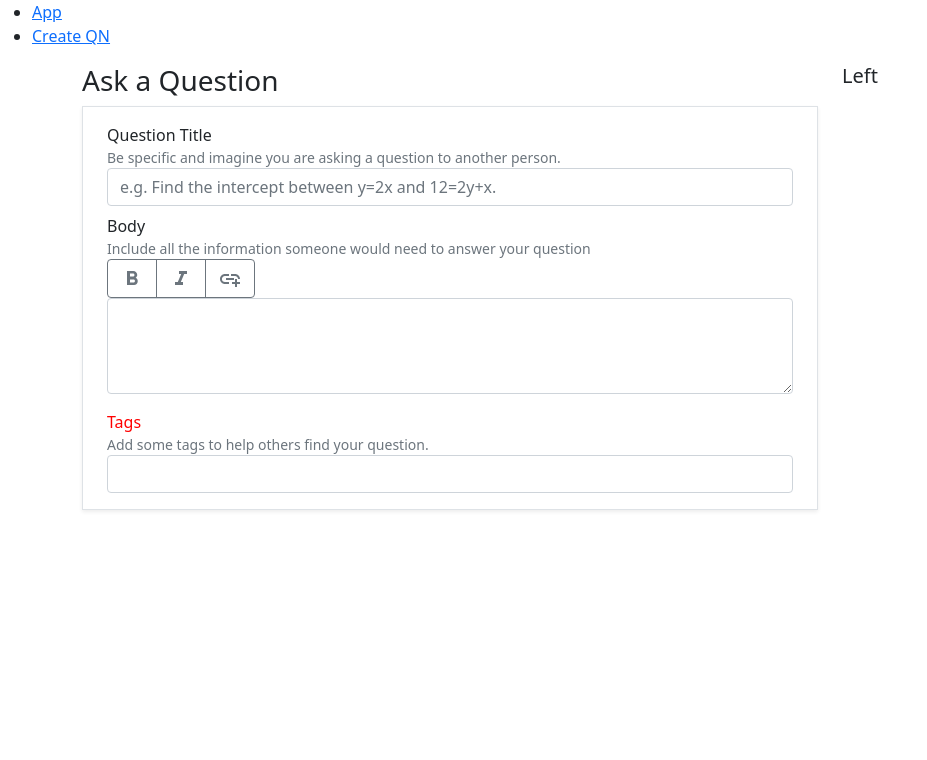
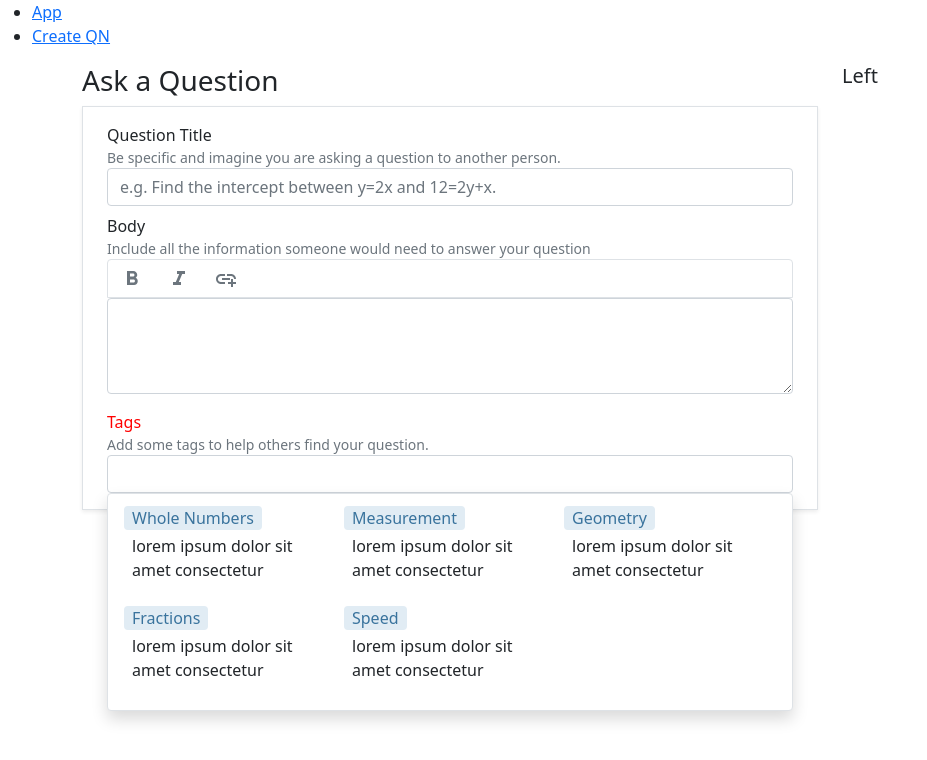
Before and after one commit to TYRPRO/qlassroomforum_ca2, a React (Create React App) app: page /CreateQn in a window 1280 px wide. Shown: the top 760 px of the page, without its empty margins (0-927 px from the left). Built offline with nearby package versions, Linux system fonts and the light colour scheme.

Commit message:
Added: TagDropdownList for tags

```diff
--- a/src/App.css
+++ b/src/App.css
@@ -1,5 +1,6 @@
 .App {
   text-align: center;
+  background-color: #fafafa;
 }
 
 .App-logo {
--- a/src/CreateQn.js
+++ b/src/CreateQn.js
@@ -1,11 +1,11 @@
 
-import { useState } from 'react';
+import { useState, useEffect } from 'react';
 import 'bootstrap/dist/css/bootstrap.min.css';
 import { Modal } from 'bootstrap/dist/js/bootstrap.bundle.js';
 import FormatBoldIcon from '@mui/icons-material/FormatBold';
 import FormatItalicIcon from '@mui/icons-material/FormatItalic';
 import AddLinkIcon from '@mui/icons-material/AddLink';
-
+import TagDropdown from './createQn/TagDropdown';
 
 function CreateQn() {
 
@@ -14,6 +14,30 @@ function CreateQn() {
   const [qnBody, set_qnBody] = useState([]);
   const [selected, set_selected] = useState();
 
+  const [tags, set_tags] = useState(["Whole Numbers", "Measurement", "Geometry", "Fractions", "Speed"]);
+  const [selected_tags, set_selected_tags] = useState([]);
+  const [shown_tags, set_shown_tags] = useState(["Whole Numbers", "Measurement", "Geometry", "Fractions", "Speed"]);
+
+  // useEffect(() => {
+  //   console.log('editing shown_tags');
+  //   var temp_shown_tag = shown_tags;
+  //   for (var i = 0; i < tags.length; i++) {
+  //     var skip = false;
+  //     for (var x = 0; x < selected_tags.length; x++) {
+
+  //       if (tags[i].name === selected_tags[x]) {
+  //         skip = true;
+  //       }
+  //     }
+
+  //     if (!skip) {
+  //       temp_shown_tag.push(tags[i]);
+  //     }
+
+  //   }
+  //   set_shown_tags(temp_shown_tag);
+  //   console.log(shown_tags);
+  // }, [selected_tags])
 
   return (
     <div className="container">
@@ -34,18 +58,19 @@ function CreateQn() {
                   Include all the information someone would need to answer your question
                 </div>
                 <div id='wysiwyg_editor'>
-
+                  <div className='border w-100 rounded-top'>
                     <div id='editor_toolbar' className=' btn-group'>
-                    <div className='btn btn-outline-secondary' onClick={() => { modifyDesign('bold') }}>
+                      <div className='btn btn-outline-secondary border-0' onClick={() => { modifyDesign('bold') }}>
                         <FormatBoldIcon />
                       </div>
-                    <div className='btn btn-outline-secondary' onClick={() => { modifyDesign('italic') }}>
+                      <div className='btn btn-outline-secondary border-0' onClick={() => { modifyDesign('italic') }}>
                         <FormatItalicIcon />
                       </div>
-                    <div className='btn btn-outline-secondary' onClick={() => { modifyDesign('createLink') }}>
+                      <div className='btn btn-outline-secondary border-0' onClick={() => { modifyDesign('createLink') }}>
                         <AddLinkIcon />
                       </div>
 
+                    </div>
                   </div>
                   <div contentEditable='true' id='qn_body_textarea' className='form-control' style={{ overflow: 'scroll', resize: 'vertical', wordBreak: 'break-word', minHeight: '12vh' }}>
                   </div>
@@ -55,7 +80,8 @@ function CreateQn() {
                 <div className=' form-text mt-0'>
                   Add some tags to help others find your question.
                 </div>
-                <input type='text' name='qn_tags' className='form-control'></input>
+                <div contentEditable='true' className='form-control'></div>
+                <TagDropdown tags={tags} handleSelect={addTagSelect}></TagDropdown>
               </div>
             </form>
           </div>
@@ -86,6 +112,25 @@ function CreateQn() {
   );
 
 
+  function addTagSelect(tag) {
+    var temp_selected_tags = selected_tags;
+    var temp_tags = [];
+    console.log(tags);
+
+    for(var i = 0; i < tags.length; i++) {
+      if(tags[i] == tag) {
+
+      }else {
+        console.log('pushing in');
+        temp_tags.push(tag);
+      }
+    }
+    temp_selected_tags.push(tag);
+
+    set_tags(temp_tags);
+    set_selected_tags(temp_selected_tags);
+    console.log(selected_tags);
+  }
 
   function onlyInEditor() {
     var current_selection_id = window.getSelection().anchorNode.parentElement.id;
@@ -162,7 +207,7 @@ function CreateQn() {
   }
 
   function clearFormatting(removeLink) {
-    if(removeLink) {
+    if (removeLink) {
       restoreSelection();
       document.execCommand('unlink', false);
     }
--- /dev/null
+++ b/src/createQn/TagDropdown.css
@@ -0,0 +1,8 @@
+.tag-hover:hover {
+    background-color: #f5f5f5;
+}
+
+.tag-name {
+    background-color: #e1ecf4;
+    color: #39739d;
+}
--- /dev/null
+++ b/src/createQn/TagDropdown.js
@@ -0,0 +1,51 @@
+import { useEffect, useState } from 'react';
+import './TagDropdown.css'
+
+function TagDropdown(props) {
+    var tags = props.tags;
+    var handleSelect = props.handleSelect;
+    console.log("Rendering TagDropdown");
+
+    return (
+        <div  className="w-100 position-relative">
+            <div className=" rounded position-absolute py-2 px-4 w-100 bg-white shadow border">
+                <div className="row">
+                    {tags.map((shown_tag) => <TagDropdownTag key={shown_tag + "key"} tag={shown_tag} handleSelect={handleSelect}/> /* <TagDropdownTag tag_name={shown_tag} handleSelect={handleSelect} /> */ )}
+                </div>
+            </div>
+        </div>
+
+
+    )
+
+}
+
+
+function TagDropdownTag(props) {
+
+    var tag_name = props.tag;
+    var tag_description = 'lorem ipsum dolor sit amet consectetur';
+    var handleSelect = props.handleSelect;
+    return (
+        <div onClick={() => {handleSelect(tag_name)}} className="col-6 col-lg-4 py-1 px-1 rounded-3 tag-hover">
+            <div className="row">
+                <div>
+                    <p className="d-inline-block px-2 rounded tag-name mb-1">
+                        {tag_name}
+                    </p>
+                </div>
+
+            </div>
+            <div className="row">
+                <div>
+                    <p className='px-2'>
+                        {tag_description}
+                    </p>
+                </div>
+            </div>
+
+        </div>
+    )
+}
+
+export default TagDropdown;
--- a/src/wysiwyg_editor/bold.js
+++ b/src/createQn/tag.js
@@ -1,7 +1,7 @@
-function bold(props) {
+function tag(props) {
     return (
         <strong>{props.value}</strong>
     )
 }
 
-export default bold;
+export default tag;
```
Lines whose indentation alone changed are shown as unchanged.
